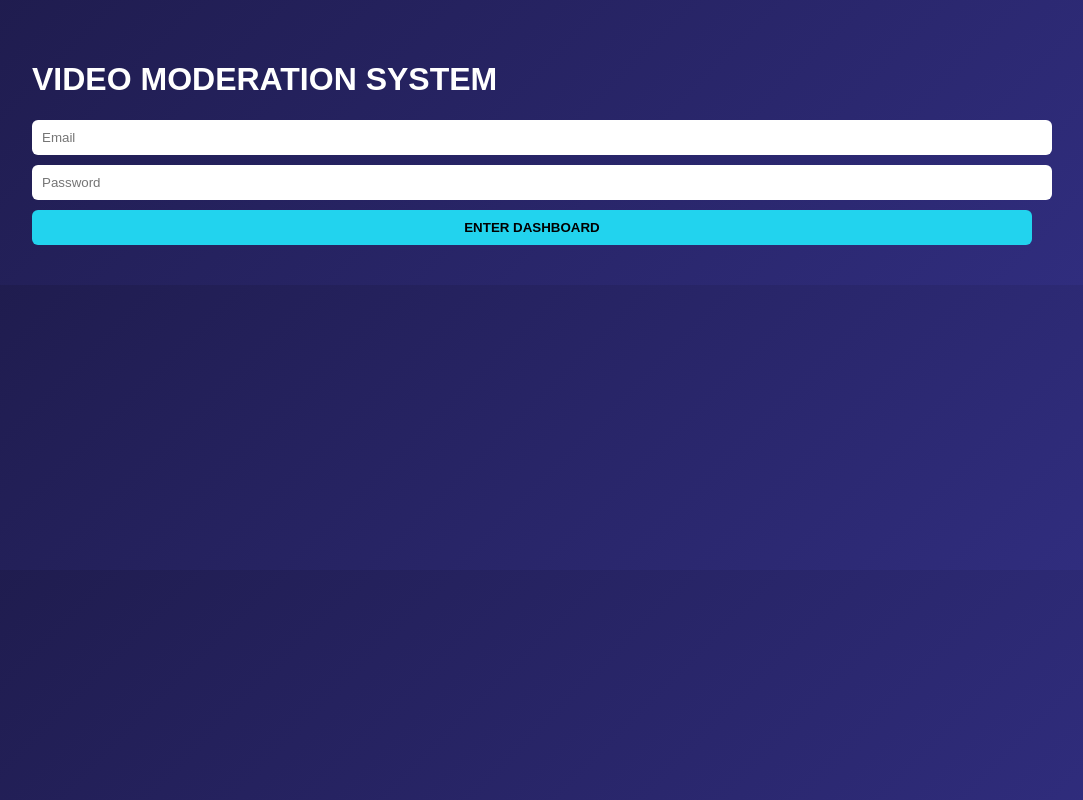
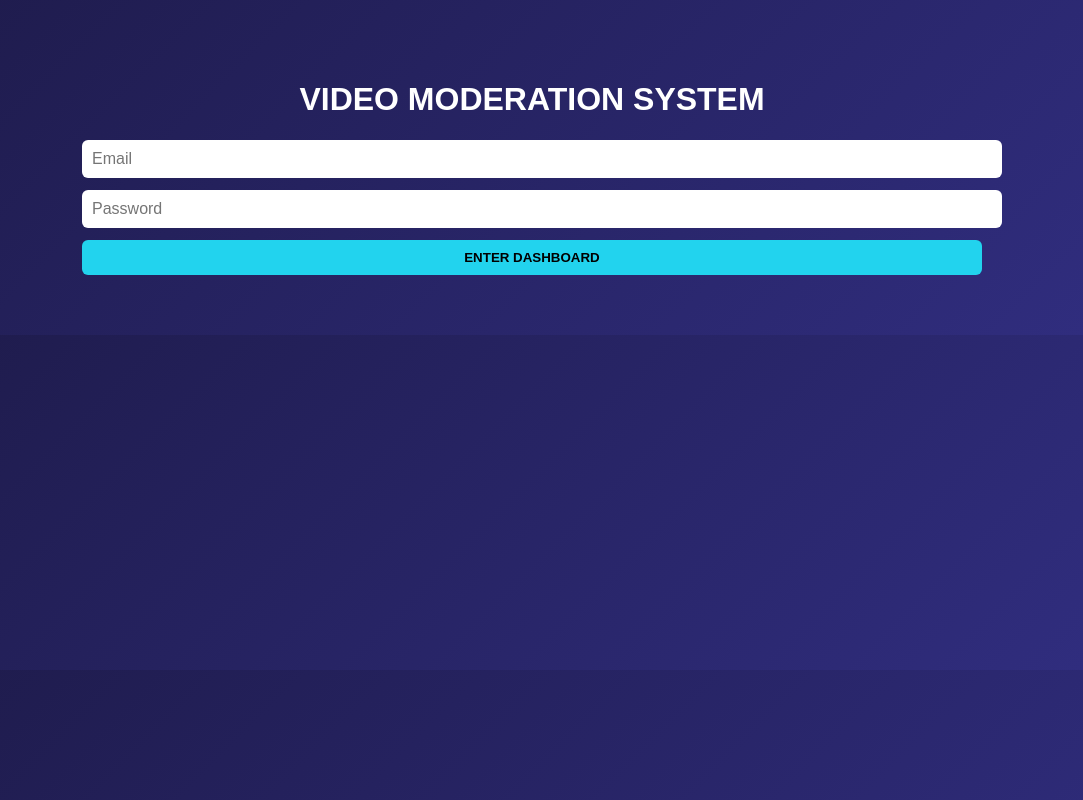
Before and after one commit to NagavardhanMothukuri/video-moderation-app, a React app in the folder frontend/: page / in a window 1280 px wide. Shown: the whole page, without its empty margins (108-1191 px from the left). Built offline with nearby package versions, Linux system fonts and the light colour scheme; the HTML template or start-up script is replaced by a standard one.

Commit message:
Fix dashboard UI, CSS, and video upload for Netlify + Render

```diff
--- /dev/null
+++ b/frontend/src/App.css
@@ -0,0 +1,71 @@
+body {
+  margin: 0;
+  font-family: Arial, Helvetica, sans-serif;
+  background: linear-gradient(135deg, #1c1b4b, #2a2a72);
+  color: white;
+}
+
+.login-page,
+.dashboard {
+  max-width: 900px;
+  margin: auto;
+  padding: 60px 20px;
+}
+
+h1,
+h2 {
+  text-align: center;
+}
+
+input {
+  width: 100%;
+  padding: 14px;
+  margin: 12px 0;
+  border-radius: 8px;
+  border: none;
+  font-size: 16px;
+}
+
+button {
+  width: 100%;
+  padding: 14px;
+  border-radius: 8px;
+  border: none;
+  background: #22d3ee;
+  color: black;
+  font-weight: bold;
+  cursor: pointer;
+}
+
+button:hover {
+  opacity: 0.9;
+}
+
+.card {
+  background: rgba(0, 0, 0, 0.35);
+  padding: 20px;
+  border-radius: 12px;
+  margin-bottom: 30px;
+}
+
+.video-item {
+  display: flex;
+  justify-content: space-between;
+  background: rgba(255, 255, 255, 0.08);
+  padding: 12px;
+  border-radius: 8px;
+  margin-bottom: 10px;
+}
+
+.safe {
+  color: #22c55e;
+}
+
+.flagged {
+  color: #ef4444;
+}
+
+.logout {
+  background: red;
+  margin-top: 30px;
+}
--- a/frontend/src/App.jsx
+++ b/frontend/src/App.jsx
@@ -1,66 +1,90 @@
 import { useState, useEffect } from "react";
+import axios from "axios";
+import "./App.css";
+import { API_BASE } from "./config";
 
-const API = "https://video-moderation-app.onrender.com";
-
-export default function App() {
+function App() {
   const [email, setEmail] = useState("");
   const [password, setPassword] = useState("");
   const [token, setToken] = useState(localStorage.getItem("token"));
   const [file, setFile] = useState(null);
   const [videos, setVideos] = useState([]);
 
-  async function login() {
-    const res = await fetch(`${API}/api/auth/login`, {
-      method: "POST",
-      headers: { "Content-Type": "application/json" },
-      body: JSON.stringify({ email, password }),
-    });
+  /* ---------------- LOGIN ---------------- */
 
-    const data = await res.json();
-    if (!res.ok) return alert(data.error || "Login failed");
+  const login = async () => {
+    try {
+      const res = await axios.post(`${API_BASE}/api/auth/login`, {
+        email,
+        password,
+      });
+      localStorage.setItem("token", res.data.token);
+      setToken(res.data.token);
+    } catch {
+      alert("Login failed");
+    }
+  };
 
-    localStorage.setItem("token", data.token);
-    setToken(data.token);
-  }
+  /* ---------------- FETCH VIDEOS ---------------- */
 
-  async function loadVideos() {
-    const res = await fetch(`${API}/videos`, {
+  const loadVideos = async () => {
+    const res = await axios.get(`${API_BASE}/videos`, {
       headers: { Authorization: `Bearer ${token}` },
     });
-    setVideos(await res.json());
-  }
+    setVideos(res.data);
+  };
 
-  async function uploadVideo() {
+  useEffect(() => {
+    if (token) loadVideos();
+  }, [token]);
+
+  /* ---------------- UPLOAD ---------------- */
+
+  const uploadVideo = async () => {
     if (!file) return alert("Select a video");
 
     const form = new FormData();
     form.append("video", file);
 
-    await fetch(`${API}/upload`, {
-      method: "POST",
-      headers: { Authorization: `Bearer ${token}` },
-      body: form,
+    await axios.post(`${API_BASE}/upload`, form, {
+      headers: {
+        Authorization: `Bearer ${token}`,
+        "Content-Type": "multipart/form-data",
+      },
     });
 
     alert("Upload started");
-    setTimeout(loadVideos, 3000);
-  }
+    setFile(null);
+    setTimeout(loadVideos, 2000);
+  };
 
-  function logout() {
-    localStorage.clear();
+  /* ---------------- LOGOUT ---------------- */
+
+  const logout = () => {
+    localStorage.removeItem("token");
     setToken(null);
-  }
+  };
 
-  useEffect(() => {
-    if (token) loadVideos();
-  }, [token]);
+  /* ---------------- UI ---------------- */
 
   if (!token) {
     return (
-      <div className="login">
+      <div className="login-page">
         <h1>VIDEO MODERATION SYSTEM</h1>
-        <input placeholder="Email" onChange={(e) => setEmail(e.target.value)} />
-        <input type="password" placeholder="Password" onChange={(e) => setPassword(e.target.value)} />
+
+        <input
+          placeholder="Email"
+          value={email}
+          onChange={(e) => setEmail(e.target.value)}
+        />
+
+        <input
+          type="password"
+          placeholder="Password"
+          value={password}
+          onChange={(e) => setPassword(e.target.value)}
+        />
+
         <button onClick={login}>ENTER DASHBOARD</button>
       </div>
     );
@@ -68,8 +92,8 @@ export default function App() {
 
   return (
     <div className="dashboard">
-      <h1>Dashboard</h1>
-      <p className="subtitle">Upload, analyze and review videos</p>
+      <h2>Dashboard</h2>
+      <p>Upload, analyze and review videos</p>
 
       <div className="card">
         <h3>Upload Video</h3>
@@ -77,25 +101,22 @@ export default function App() {
         <button onClick={uploadVideo}>Upload</button>
       </div>
 
-      <h2>My Videos</h2>
+      <h3>My Videos</h3>
 
-      <div className="grid">
-        {videos.map((v) => (
-          <div className="video-card" key={v._id}>
-            <p className="name">{v.filename}</p>
-            <span className={`badge ${v.status}`}>{v.status}</span>
-            <p>Sensitivity: {v.sensitivity}</p>
+      {videos.length === 0 && <p>No videos yet</p>}
 
-            {v.status === "done" && (
-              <video controls>
-                <source src={`${API}/stream/${v.filename}`} />
-              </video>
-            )}
-          </div>
-        ))}
-      </div>
+      {videos.map((v) => (
+        <div key={v._id} className="video-item">
+          <span>{v.filename}</span>
+          <span className={v.sensitivity}>{v.sensitivity}</span>
+        </div>
+      ))}
 
-      <button className="logout" onClick={logout}>Logout</button>
+      <button className="logout" onClick={logout}>
+        Logout
+      </button>
     </div>
   );
 }
+
+export default App;
--- /dev/null
+++ b/frontend/src/config.js
@@ -0,0 +1,4 @@
+export const API_BASE =
+  import.meta.env.PROD
+    ? "https://video-moderation-app.onrender.com"
+    : "http://localhost:5000";
```
